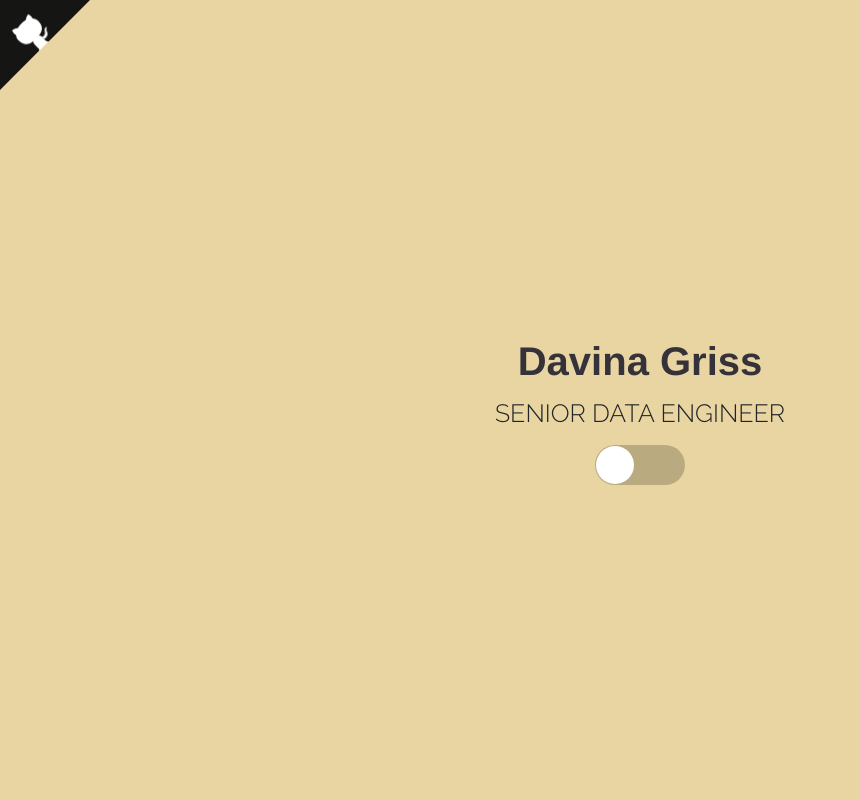
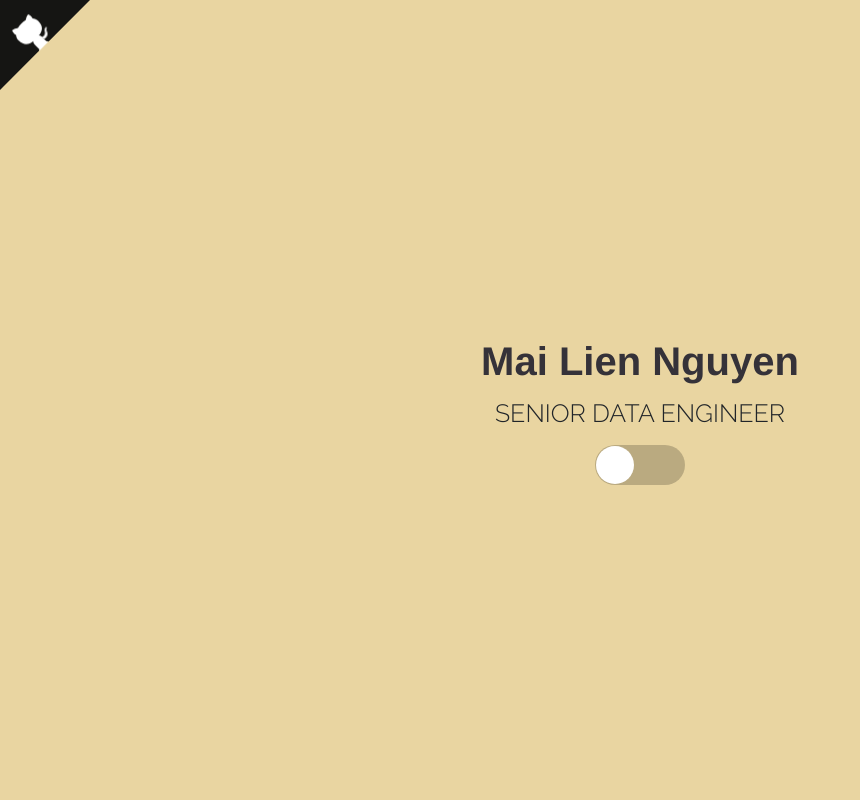
Before and after one commit to Dorota1997/react-frontend-dev-portfolio, a React (Create React App) app: page / in a window 1280 px wide. Shown: the top 800 px of the page, without its empty margins (0-860 px from the left). Built offline with nearby package versions, Linux system fonts and the light colour scheme; some icons are missing.

Commit message:
Update Davina and titles

```diff
--- a/public/portfolio_shared_data.json
+++ b/public/portfolio_shared_data.json
@@ -1,7 +1,7 @@
 {
     "basic_info": {
-      "name": "Davina Griss",
-      "titles": [ "Front-end Developer", "Senior Data Engineer", "Dev Team lead", "Mobile App Developer" ],
+      "name": "Mai Lien Nguyen",
+      "currentTitles": [ "Front-end Developer", "Senior Data Engineer", "Dev Team lead", "Mobile App Developer" ],
       "social": [
         {
           "name": "github",
--- a/src/components/Header.js
+++ b/src/components/Header.js
@@ -27,11 +27,11 @@ class Header extends Component {
   render() {
     if (this.props.sharedData) {
       var name = this.props.sharedData.name;
-      this.titles = this.props.sharedData.titles.map(x => [ x.toUpperCase(), 1500 ] ).flat();
+      this.currentTitles = this.props.sharedData.currentTitles.map(x => [ x.toUpperCase(), 1500 ] ).flat();
     }
 
     const HeaderTitleTypeAnimation = React.memo( () => {
-      return <Typical className="title-styles" steps={this.titles} loop={50} />
+      return <Typical className="title-styles" steps={this.currentTitles} loop={50} />
     }, (props, prevProp) => true);
 
     return (
```
Also changed, not shown: package.json (+4 -8 lines).
